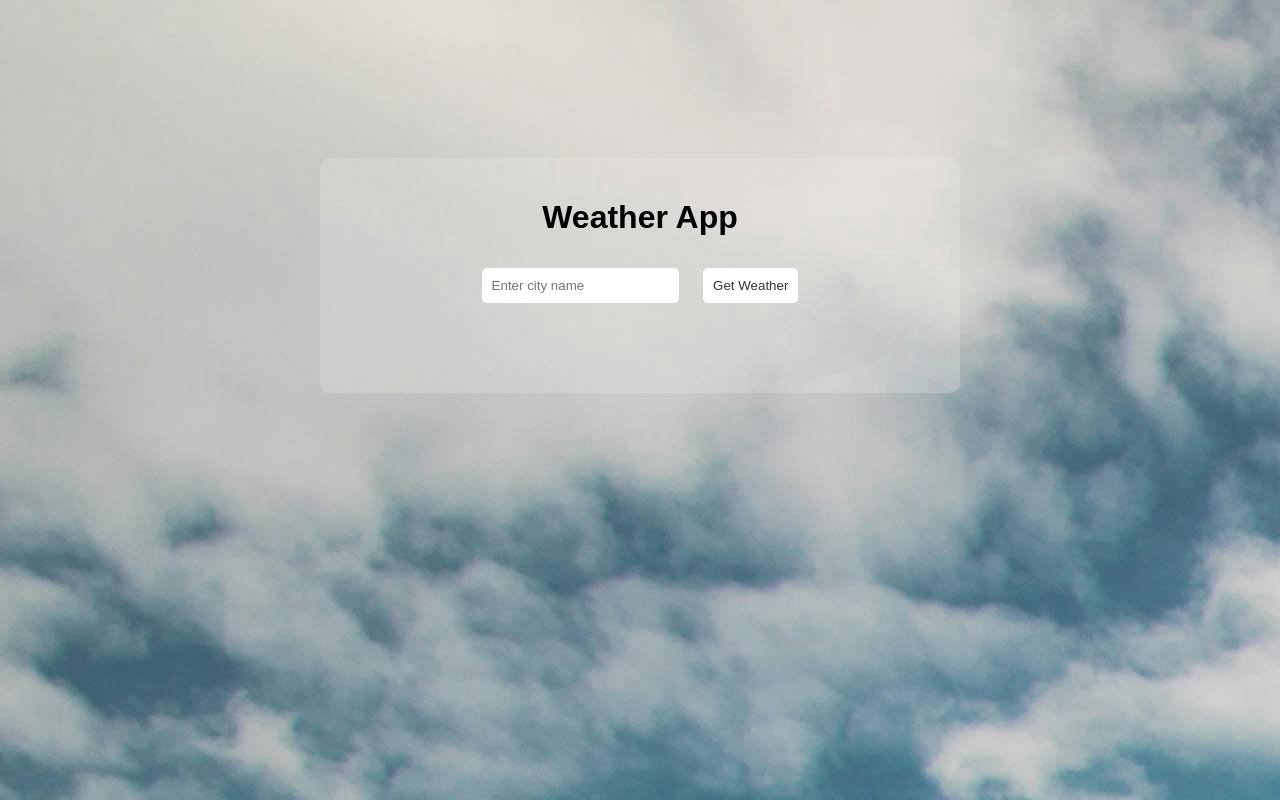
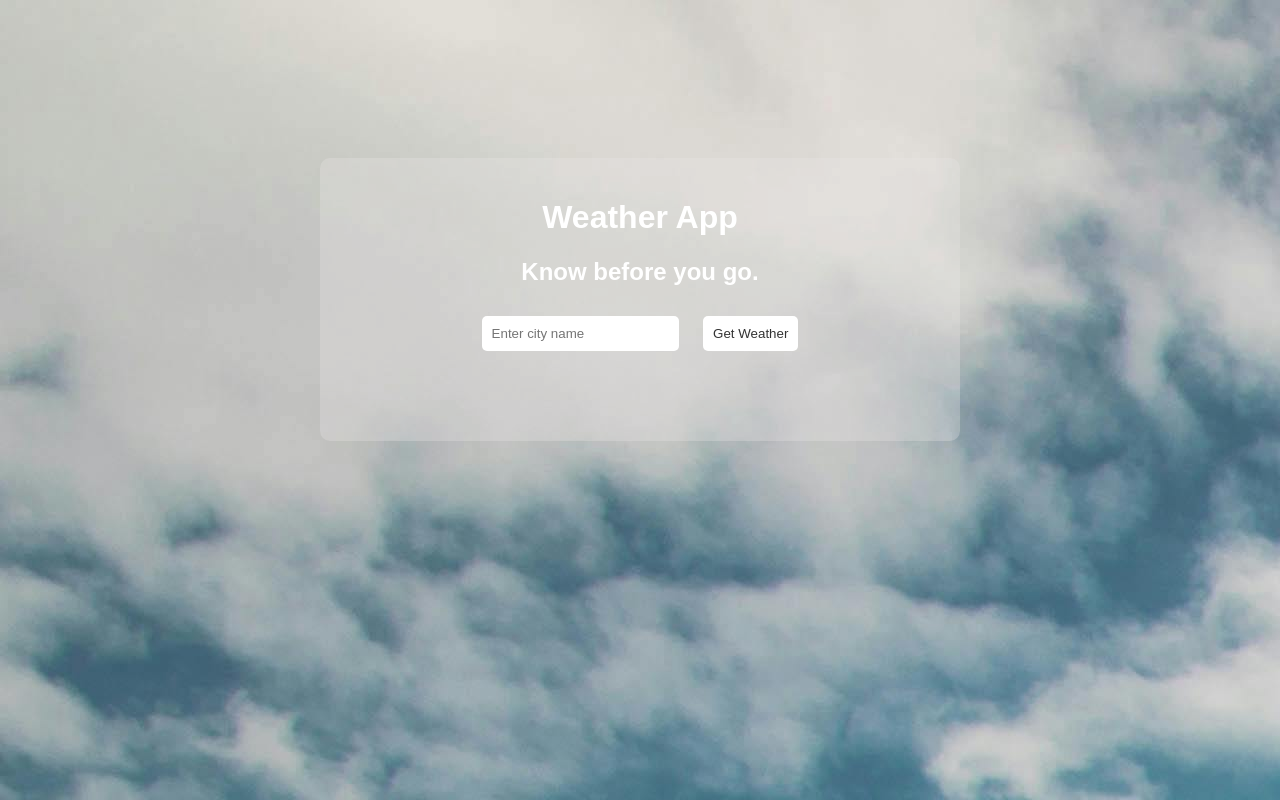
Before and after one commit to Alok0kumar/Weather-app, a plain HTML site: page index.html in a window 1280 px wide. Drawn offline with Linux system fonts and the light colour scheme.

Commit message:
added new line

```diff
--- a/index.html
+++ b/index.html
@@ -8,7 +8,9 @@
 </head>
 <body>
   <div class="container">
-    <h1 id="title">Weather App</h1>
+    <div class="title"><h1>Weather App</h1></div>
+
+    <h2 id="line">Know before you go.</h2>
     <input type="text" id="cityInput" placeholder="Enter city name" />
     <button onclick="getWeather()">Get Weather</button>
     <div class="weather" id="weatherResult"></div>
```
